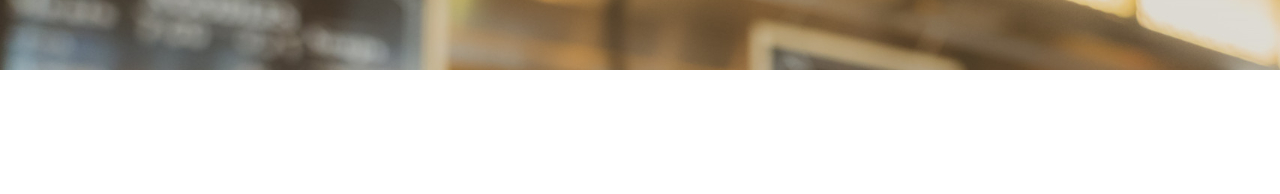
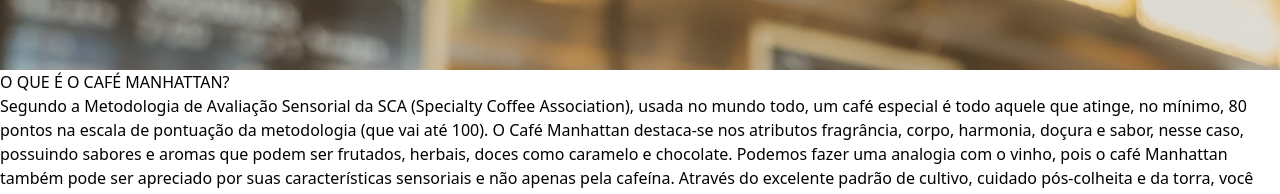
Before and after one commit to Daniel-wews/cafeteria, a React (Vite) app: page / in a window 1280 px wide. Shown: the part 2398-2592 px from the top of the page. Before the commit the page ends 2468 px from the top, so only its background shows below. Built offline with nearby package versions, Linux system fonts and the light colour scheme.

Commit message:
secao de informacoes criada.

```diff
--- a/src/App.jsx
+++ b/src/App.jsx
@@ -2,6 +2,7 @@
 import BomCafe from "./components/bomcafe/bomcafe";
 import Header from "./components/header/header";
 import Informacao from "./components/informacao/informacao";
+import Informacoes from "./components/informacoes/informacaoes";
 
 export default function App() {
   return (
@@ -10,6 +11,7 @@
       <Banner/>
       <Informacao/>
       <BomCafe/>
+      <Informacoes/>
     </>
   )
 }
--- /dev/null
+++ b/src/components/informacoes/informacaoes.jsx
@@ -0,0 +1,16 @@
+// Informacoes.js
+
+import React from 'react';
+
+function Informacoes() {
+  return (
+    <div className="bg-white w-11/12 md:w-9/12 mx-auto py-10 text-center">
+      <h2 className="text-xl font-bold text-yellow-600 mt-8 mb-4">O QUE É O CAFÉ MANHATTAN?</h2>
+      <p className="text-base leading-6 text-black  italic font-serif">
+        Segundo a Metodologia de Avaliação Sensorial da SCA (Specialty Coffee Association), usada no mundo todo, um café especial é todo aquele que atinge, no mínimo, 80 pontos na escala de pontuação da metodologia (que vai até 100). O Café Manhattan destaca-se nos atributos fragrância, corpo, harmonia, doçura e sabor, nesse caso, possuindo sabores e aromas que podem ser frutados, herbais, doces como caramelo e chocolate. Podemos fazer uma analogia com o vinho, pois o café Manhattan também pode ser apreciado por suas características sensoriais e não apenas pela cafeína. Através do excelente padrão de cultivo, cuidado pós-colheita e da torra, você poderá experimentar diferentes e deliciosos tipos de café.
+      </p>
+    </div>
+  );
+}
+
+export default Informacoes;
```
